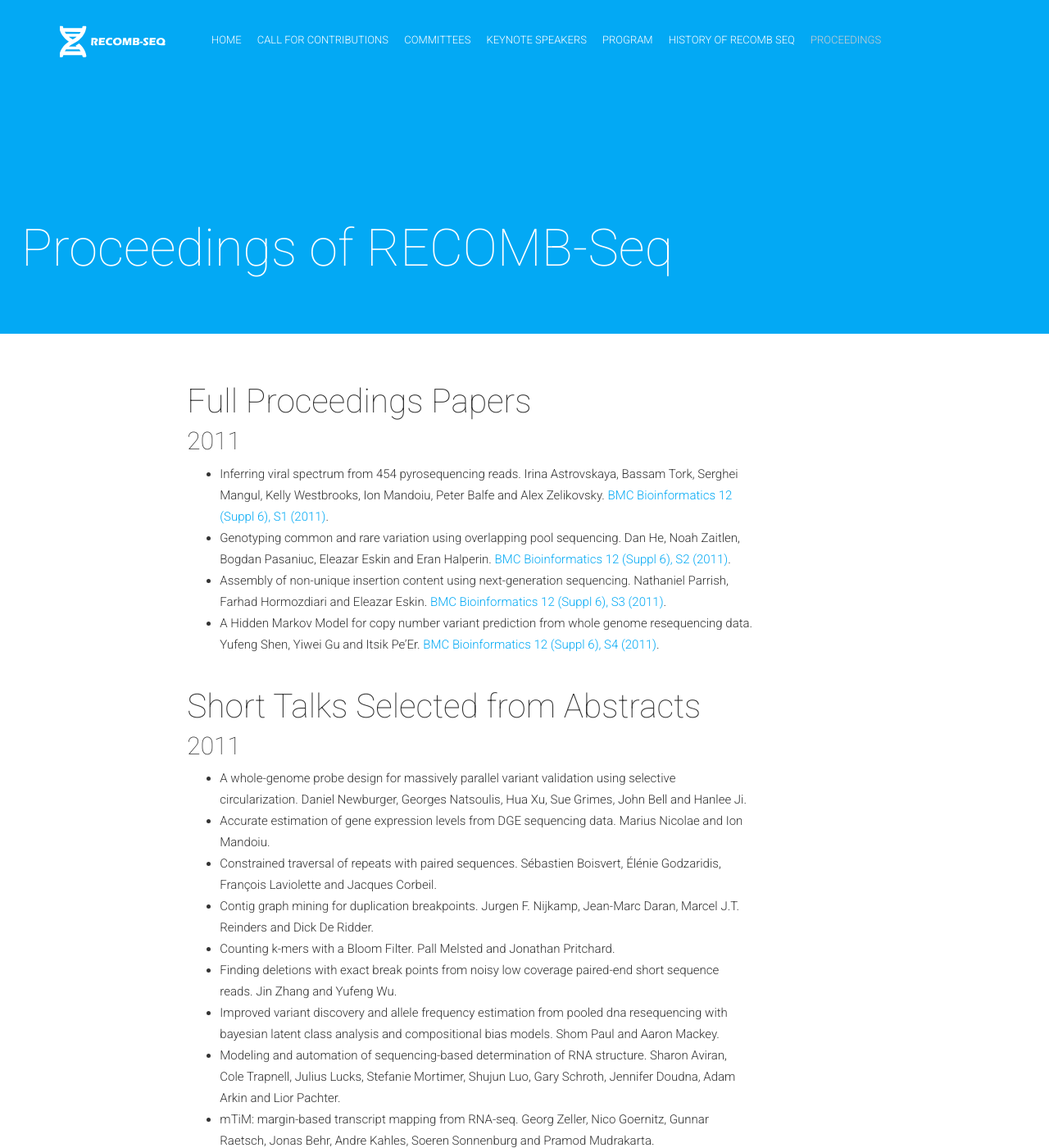
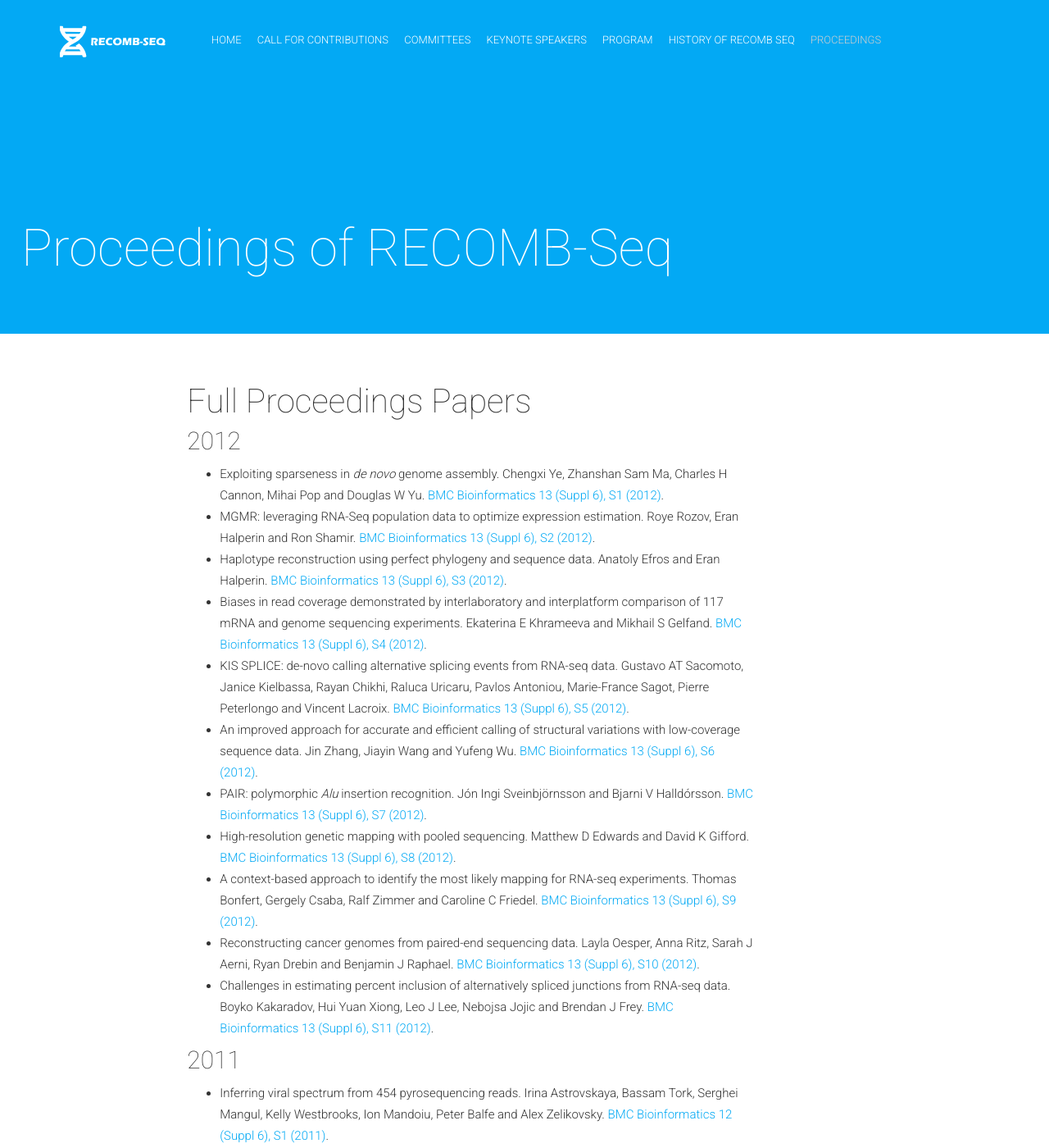
Before and after one commit to recomb-seq/recomb-seq.github.io, a Jekyll site: the page built from proceedings.md, in a window 1280 px wide and 1400 px high. Shown: the whole window at 82% size. Built offline with Jekyll 4.4.1, drawn with Linux system fonts in a browser that asks for light colours; nearby versions of some CDN libraries; comment, search, counter and statistics services are not loaded.

Commit message:
proceedings 2012

```diff
--- a/proceedings.md
+++ b/proceedings.md
@@ -6,6 +6,20 @@ isStaticPost: true
 ---
 
 #### Full Proceedings Papers
+
+##### 2012
+
+  - Exploiting sparseness in *de novo* genome assembly. Chengxi Ye, Zhanshan Sam Ma, Charles H Cannon, Mihai Pop and Douglas W Yu. [BMC Bioinformatics 13 (Suppl 6), S1 (2012)](https://bmcbioinformatics.biomedcentral.com/articles/10.1186/1471-2105-13-S6-S1).
+  - MGMR: leveraging RNA-Seq population data to optimize expression estimation. Roye Rozov, Eran Halperin and Ron Shamir. [BMC Bioinformatics 13 (Suppl 6), S2 (2012)](https://bmcbioinformatics.biomedcentral.com/articles/10.1186/1471-2105-13-S6-S2).
+  - Haplotype reconstruction using perfect phylogeny and sequence data. Anatoly Efros and Eran Halperin. [BMC Bioinformatics 13 (Suppl 6), S3 (2012)](https://bmcbioinformatics.biomedcentral.com/articles/10.1186/1471-2105-13-S6-S3).
+  - Biases in read coverage demonstrated by interlaboratory and interplatform comparison of 117 mRNA and genome sequencing experiments. Ekaterina E Khrameeva and Mikhail S Gelfand. [BMC Bioinformatics 13 (Suppl 6), S4 (2012)](https://bmcbioinformatics.biomedcentral.com/articles/10.1186/1471-2105-13-S6-S4).
+  - KIS SPLICE: de-novo calling alternative splicing events from RNA-seq data. Gustavo AT Sacomoto, Janice Kielbassa, Rayan Chikhi, Raluca Uricaru, Pavlos Antoniou, Marie-France Sagot,   Pierre Peterlongo and Vincent Lacroix. [BMC Bioinformatics 13 (Suppl 6), S5 (2012)](https://bmcbioinformatics.biomedcentral.com/articles/10.1186/1471-2105-13-S6-S5).
+  - An improved approach for accurate and efficient calling of structural variations with low-coverage sequence data. Jin Zhang, Jiayin Wang and Yufeng Wu. [BMC Bioinformatics 13 (Suppl 6), S6 (2012)](https://bmcbioinformatics.biomedcentral.com/articles/10.1186/1471-2105-13-S6-S6).
+  - PAIR: polymorphic *Alu* insertion recognition. Jón Ingi Sveinbjörnsson and Bjarni V Halldórsson. [BMC Bioinformatics 13 (Suppl 6), S7 (2012)](https://bmcbioinformatics.biomedcentral.com/articles/10.1186/1471-2105-13-S6-S7).
+  - High-resolution genetic mapping with pooled sequencing. Matthew D Edwards and David K Gifford. [BMC Bioinformatics 13 (Suppl 6), S8 (2012)](https://bmcbioinformatics.biomedcentral.com/articles/10.1186/1471-2105-13-S6-S8).
+  - A context-based approach to identify the most likely mapping for RNA-seq experiments. Thomas Bonfert, Gergely Csaba, Ralf Zimmer and Caroline C Friedel. [BMC Bioinformatics 13 (Suppl 6), S9 (2012)](https://bmcbioinformatics.biomedcentral.com/articles/10.1186/1471-2105-13-S6-S9).
+  - Reconstructing cancer genomes from paired-end sequencing data. Layla Oesper, Anna Ritz, Sarah J Aerni, Ryan Drebin and Benjamin J Raphael. [BMC Bioinformatics 13 (Suppl 6), S10 (2012)](https://bmcbioinformatics.biomedcentral.com/articles/10.1186/1471-2105-13-S6-S10).
+  - Challenges in estimating percent inclusion of alternatively spliced junctions from RNA-seq data. Boyko Kakaradov, Hui Yuan Xiong, Leo J Lee, Nebojsa Jojic and Brendan J Frey. [BMC Bioinformatics 13 (Suppl 6), S11 (2012)](https://bmcbioinformatics.biomedcentral.com/articles/10.1186/1471-2105-13-S6-S11).
 
 ##### 2011
 
```
